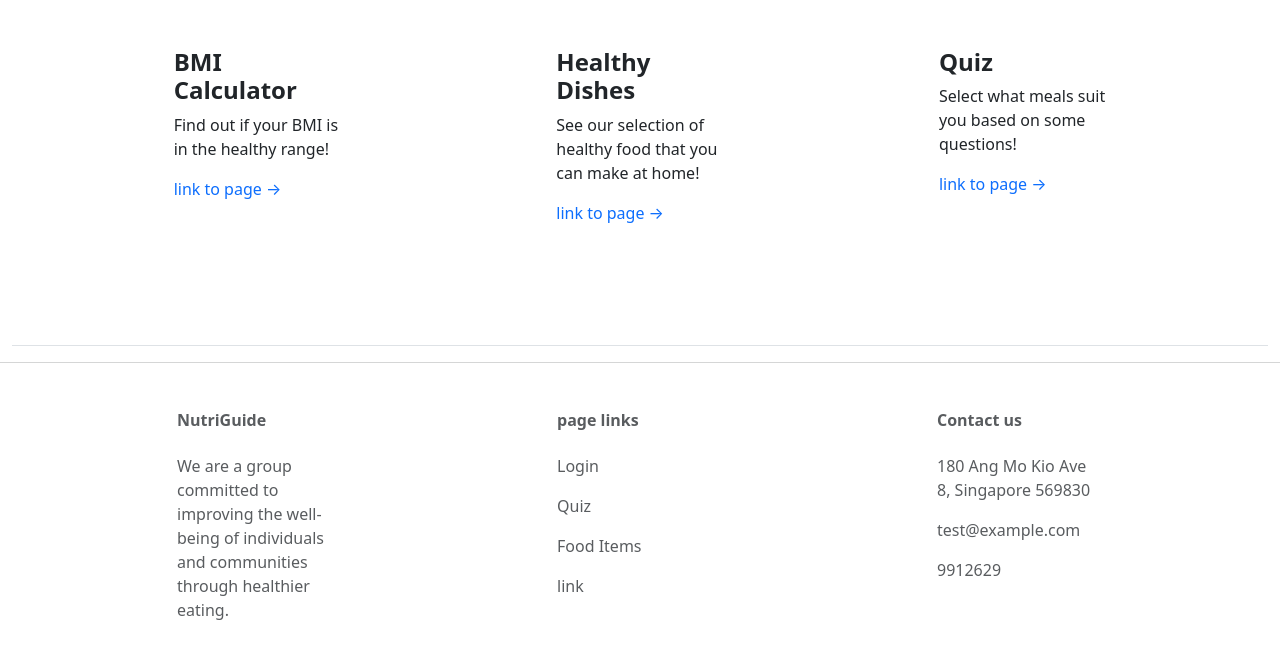
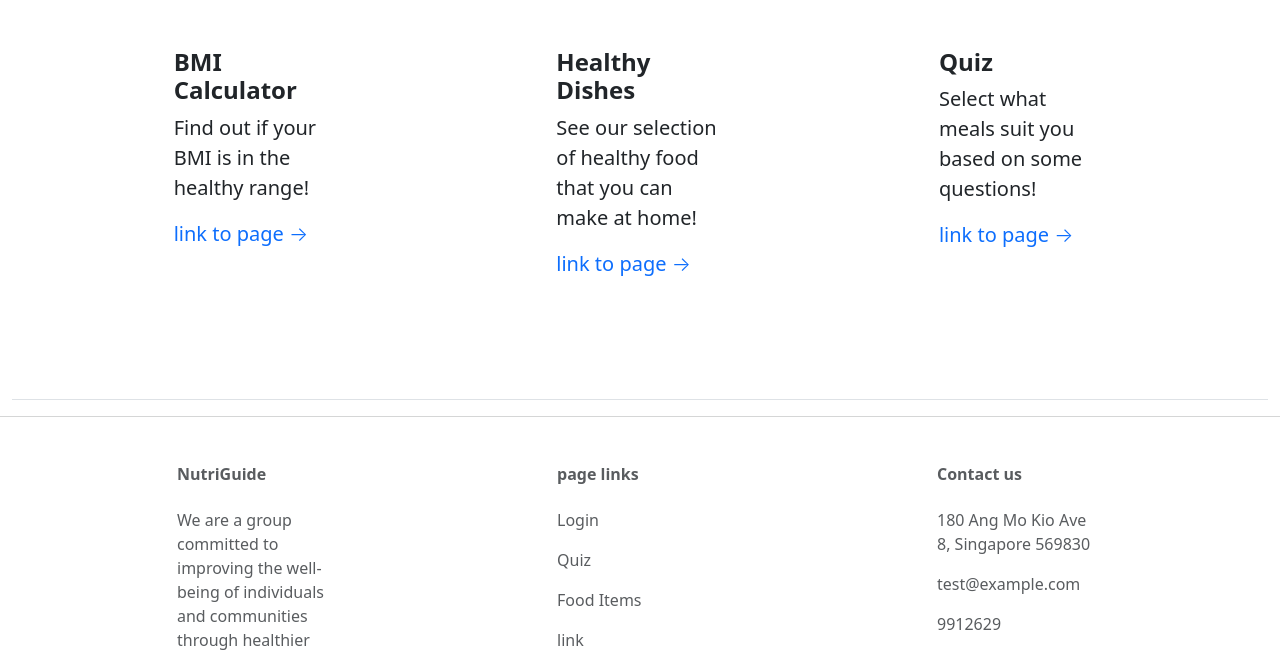
Before and after one commit to ronjohn5on/hackathon2023, a Flask app: page / in a window 1280 px wide. Shown: the part 328-978 px from the top of the page. Before the commit the page ends 948 px from the top, so only its background shows below. Run offline with Flask 3, Linux system fonts and the light colour scheme.

Commit message:
home css changes

```diff
--- a/templates/home.html
+++ b/templates/home.html
@@ -17,27 +17,27 @@
 </header>
 
 <!-- Features section-->
-<section class="pb-5 border-bottom" id="features">
+<section class="pb-5 border-bottom " id="features">
     <div class="container px-2 my-5">
         <div class="row">
             <div class="col-md-2 col-lg-2 col-xl-2 mx-auto mb-4">
-                <h2 class="h4 fw-bolder">BMI Calculator</h2>
-                <p>Find out if your BMI is in the healthy range!</p>
-                <a class="text-decoration-none" href="/bmi">
+                <h2 class="h4 fw-bolder ">BMI Calculator</h2>
+                <p class="lead">Find out if your BMI is in the healthy range!</p>
+                <a class="text-decoration-none lead" href="/bmi">
                     link to page &rarr;
                 </a>
             </div>
             <div class="col-md-2 col-lg-2 col-xl-2 mx-auto mb-4">
                 <h2 class="h4 fw-bolder">Healthy Dishes</h2>
-                <p>See our selection of healthy food that you can make at home!</p>
-                <a class="text-decoration-none" href="/food_items">
+                <p class="lead">See our selection of healthy food that you can make at home!</p>
+                <a class="text-decoration-none lead" href="/food_items">
                     link to page &rarr;
                 </a>
             </div>
             <div class="col-md-2 col-lg-2 col-xl-2 mx-auto mb-4">
                 <h2 class="h4 fw-bolder">Quiz</h2>
-                <p>Select what meals suit you based on some questions!</p>
-                <a class="text-decoration-none" href="/quiz">
+                <p class="lead">Select what meals suit you based on some questions!</p>
+                <a class="text-decoration-none lead" href="/quiz">
                     link to page &rarr;
                 </a>
             </div>
```
